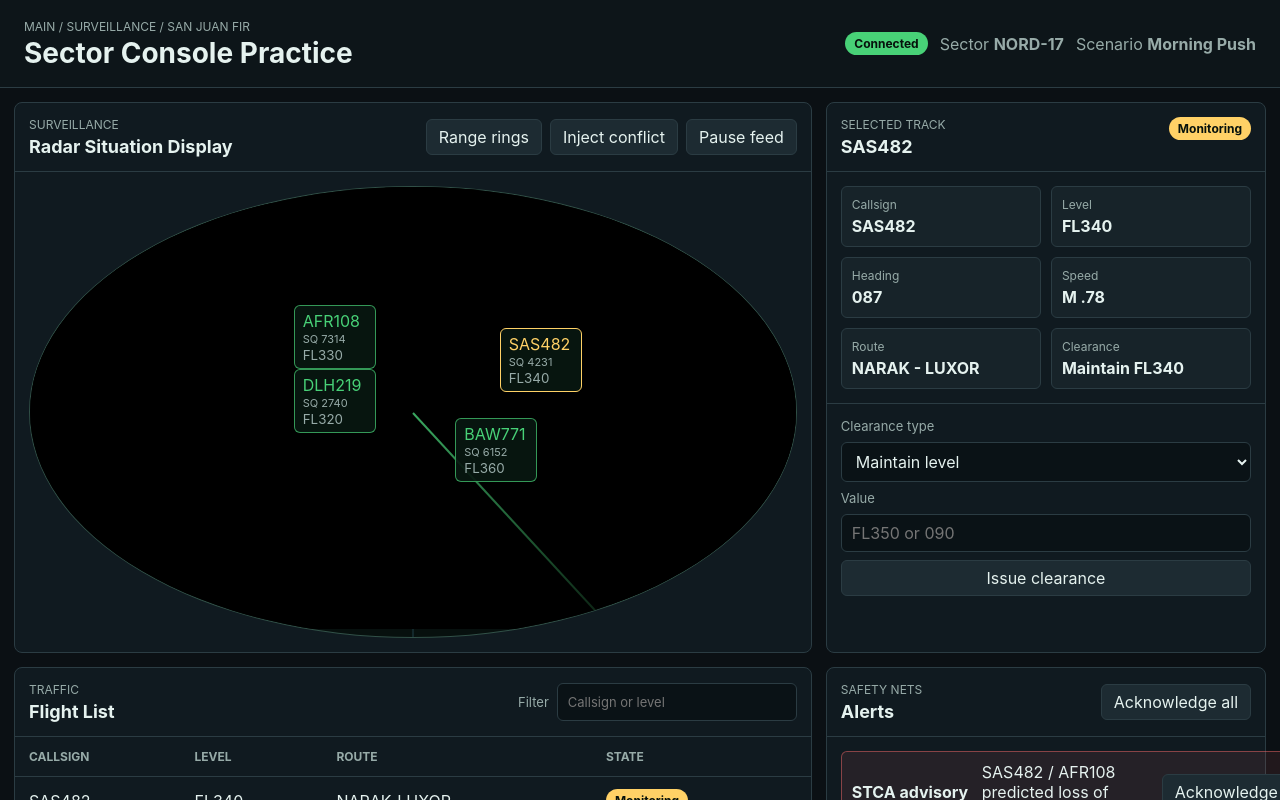
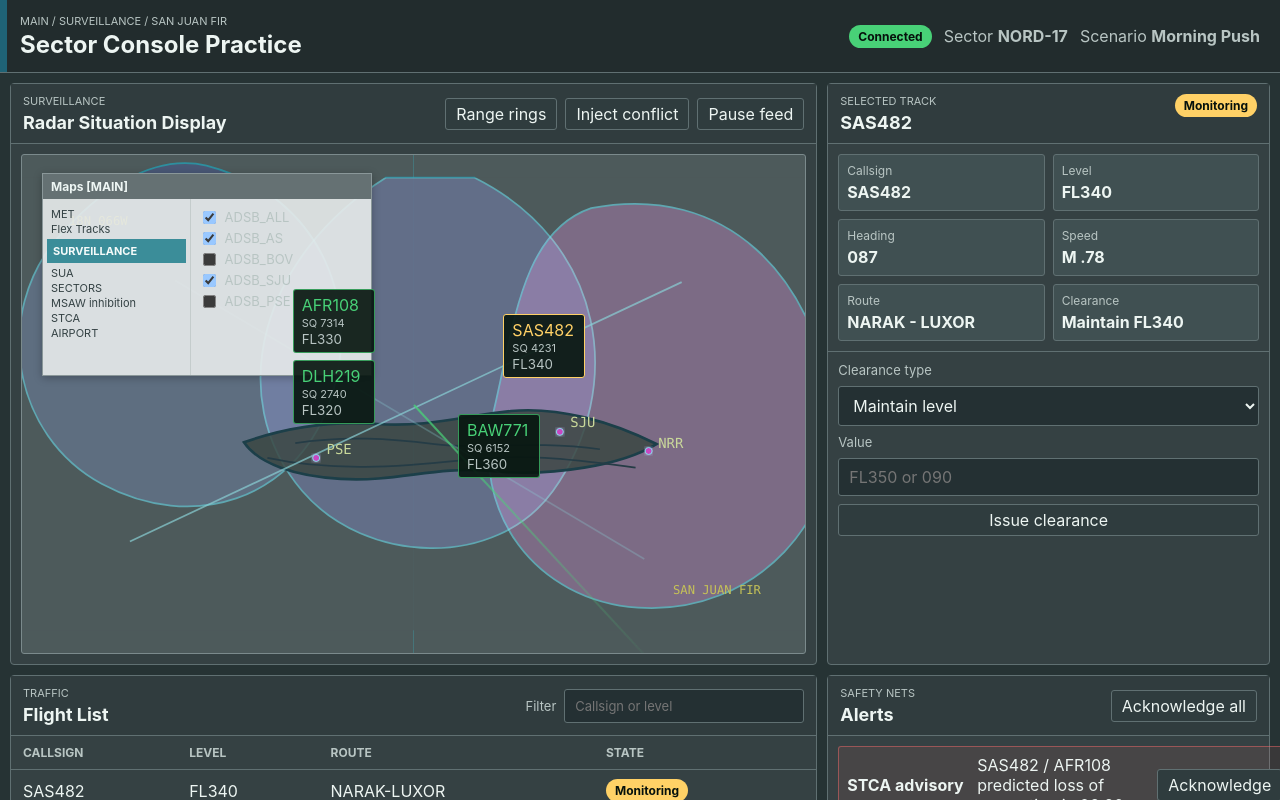
Before and after one commit to AnthonyAElias/atc-practice-site, a plain HTML site: page atc-practice/index.html in a window 1280 px wide. Both pictures are taken after a click on the button "Range rings". Shown: the top 800 px of the page. Drawn offline with Linux system fonts and the light colour scheme.

Commit message:
Retheme ATC practice console with HMI map styling

```diff
--- a/atc-practice/styles.css
+++ b/atc-practice/styles.css
@@ -1,16 +1,18 @@
 :root {
   color-scheme: dark;
-  --bg: #0b1014;
-  --panel: #101a20;
-  --panel-2: #172329;
-  --line: #2b3c43;
-  --text: #e5f2ef;
-  --muted: #97aba8;
+  --bg: #263334;
+  --panel: #354143;
+  --panel-2: #405052;
+  --line: #607072;
+  --text: #edf5f2;
+  --muted: #b8c5c3;
   --green: #48d177;
-  --cyan: #69d2ff;
+  --cyan: #39b7c6;
   --amber: #ffd166;
   --red: #ff6b6b;
-  --blue: #7aa2ff;
+  --blue: #6fa6ff;
+  --map: #4d5a5b;
+  --map-line: #22a5bb;
 }
 
 * {
@@ -34,12 +36,12 @@ textarea {
 
 button {
   border: 1px solid var(--line);
-  border-radius: 6px;
-  background: #1d2b32;
+  border-radius: 3px;
+  background: #2f3c3e;
   color: var(--text);
   cursor: pointer;
-  min-height: 36px;
-  padding: 0 12px;
+  min-height: 32px;
+  padding: 0 10px;
 }
 
 button:hover,
@@ -53,10 +55,11 @@ button:focus-visible {
   align-items: center;
   justify-content: space-between;
   gap: 24px;
-  min-height: 88px;
-  padding: 18px 24px;
+  min-height: 72px;
+  padding: 14px 20px;
   border-bottom: 1px solid var(--line);
-  background: #0d1519;
+  background: #222c2d;
+  box-shadow: inset 7px 0 0 #1f6376;
 }
 
 h1,
@@ -67,7 +70,7 @@ p {
 }
 
 h1 {
-  font-size: 28px;
+  font-size: 24px;
   line-height: 1.1;
 }
 
@@ -82,7 +85,7 @@ h3 {
 .eyebrow {
   margin-bottom: 4px;
   color: var(--muted);
-  font-size: 12px;
+  font-size: 11px;
   letter-spacing: 0;
   text-transform: uppercase;
 }
@@ -125,15 +128,15 @@ h3 {
 
 .workspace {
   display: grid;
-  grid-template-columns: minmax(420px, 1.45fr) minmax(320px, 0.8fr);
-  gap: 14px;
-  padding: 14px;
+  grid-template-columns: minmax(520px, 1.55fr) minmax(330px, 0.85fr);
+  gap: 10px;
+  padding: 10px;
 }
 
 section,
 aside {
   border: 1px solid var(--line);
-  border-radius: 8px;
+  border-radius: 4px;
   background: var(--panel);
   min-width: 0;
 }
@@ -143,8 +146,9 @@ aside {
   align-items: center;
   justify-content: space-between;
   gap: 16px;
-  padding: 14px;
+  padding: 10px 12px;
   border-bottom: 1px solid var(--line);
+  background: #303c3e;
 }
 
 .panel-heading.compact {
@@ -159,33 +163,170 @@ aside {
 }
 
 .radar-panel {
-  min-height: 520px;
+  min-height: 560px;
 }
 
 .radar-scope {
   position: relative;
-  height: 452px;
-  margin: 14px;
+  height: 500px;
+  margin: 10px;
   overflow: hidden;
-  border: 1px solid #315047;
-  border-radius: 50%;
+  border: 1px solid #7b8a8c;
+  border-radius: 3px;
   background:
-    radial-gradient(circle at center, transparent 0 24%, rgba(105, 210, 255, 0.16) 24.2% 24.6%, transparent 24.8% 49%, rgba(105, 210, 255, 0.12) 49.2% 49.7%, transparent 50% 74%, rgba(105, 210, 255, 0.1) 74.2% 74.7%, transparent 75%),
-    linear-gradient(90deg, transparent 49.8%, rgba(105, 210, 255, 0.18) 50%, transparent 50.2%),
-    linear-gradient(0deg, transparent 49.8%, rgba(105, 210, 255, 0.18) 50%, transparent 50.2%),
-    #07100e;
+    radial-gradient(ellipse at center, transparent 0 23%, rgba(47, 196, 213, 0.2) 23.3% 23.7%, transparent 24% 48%, rgba(47, 196, 213, 0.16) 48.3% 48.7%, transparent 49% 73%, rgba(47, 196, 213, 0.12) 73.3% 73.7%, transparent 74%),
+    linear-gradient(90deg, transparent 49.9%, rgba(47, 196, 213, 0.25) 50%, transparent 50.1%),
+    linear-gradient(0deg, transparent 49.9%, rgba(47, 196, 213, 0.25) 50%, transparent 50.1%),
+    var(--map);
 }
 
 .radar-scope.no-rings {
   background:
-    linear-gradient(90deg, transparent 49.8%, rgba(105, 210, 255, 0.18) 50%, transparent 50.2%),
-    linear-gradient(0deg, transparent 49.8%, rgba(105, 210, 255, 0.18) 50%, transparent 50.2%),
-    #07100e;
+    linear-gradient(90deg, transparent 49.9%, rgba(47, 196, 213, 0.25) 50%, transparent 50.1%),
+    linear-gradient(0deg, transparent 49.9%, rgba(47, 196, 213, 0.25) 50%, transparent 50.1%),
+    var(--map);
+}
+
+.map-layer {
+  position: absolute;
+  inset: 0;
+  opacity: 0.92;
+}
+
+.puerto-rico-map {
+  width: 100%;
+  height: 100%;
+  display: block;
+}
+
+.map-water {
+  fill: #4e5b5c;
+}
+
+.range-volume {
+  stroke: var(--map-line);
+  stroke-width: 2;
+  mix-blend-mode: screen;
+  opacity: 0.78;
+}
+
+.volume-a {
+  fill: rgba(75, 73, 176, 0.55);
+}
+
+.volume-b {
+  fill: rgba(159, 61, 153, 0.58);
+}
+
+.volume-c {
+  fill: rgba(69, 87, 168, 0.48);
+}
+
+.coastline {
+  fill: rgba(55, 68, 61, 0.82);
+  stroke: #183d48;
+  stroke-width: 3;
+}
+
+.island-ridge,
+.shore-line {
+  fill: none;
+  stroke: #223a45;
+  stroke-width: 2;
+}
+
+.route-line {
+  fill: none;
+  stroke: #8fdbe0;
+  stroke-width: 2;
+  opacity: 0.7;
+}
+
+.route-line.dim {
+  opacity: 0.28;
+}
+
+.airport-dot {
+  fill: #d345cb;
+  stroke: #83ffff;
+  stroke-width: 1;
+  filter: url("#softGlow");
+}
+
+.map-label,
+.coord-label {
+  fill: #d4e3a0;
+  font-family: ui-monospace, SFMono-Regular, Menlo, Monaco, Consolas, monospace;
+  font-size: 16px;
+}
+
+.coord-label {
+  fill: #d0cb57;
+  font-size: 14px;
+}
+
+.map-menu {
+  position: absolute;
+  left: 20px;
+  top: 18px;
+  z-index: 2;
+  width: min(330px, calc(100% - 40px));
+  border: 1px solid #8a9799;
+  background: rgba(232, 236, 235, 0.9);
+  color: #344244;
+  box-shadow: 0 2px 8px rgba(0, 0, 0, 0.26);
+}
+
+.map-menu-title {
+  padding: 5px 8px;
+  background: #657173;
+  color: #eef6f4;
+  font-size: 12px;
+  font-weight: 700;
+}
+
+.map-menu-body {
+  display: grid;
+  grid-template-columns: 0.9fr 1.1fr;
+  min-height: 176px;
+}
+
+.map-menu-nav,
+.map-menu-list {
+  display: grid;
+  align-content: start;
+  gap: 1px;
+  padding: 8px;
+  font-size: 11px;
+}
+
+.map-menu-nav {
+  border-right: 1px solid #c4cccc;
+}
+
+.map-menu-nav strong {
+  margin: 2px -4px;
+  padding: 5px 6px;
+  background: #3b8d99;
+  color: #f5fbfa;
+}
+
+.map-menu-list label {
+  display: flex;
+  align-items: center;
+  gap: 6px;
+  min-height: 20px;
+}
+
+.map-menu-list input {
+  width: auto;
+  min-height: auto;
 }
 
 .sweep {
   position: absolute;
   inset: 50% auto auto 50%;
+  z-index: 1;
   width: 46%;
   height: 2px;
   transform-origin: left center;
@@ -205,6 +346,7 @@ aside {
 
 .track {
   position: absolute;
+  z-index: 3;
   left: var(--x);
   top: var(--y);
   display: grid;
@@ -251,15 +393,15 @@ aside {
 .detail-grid {
   display: grid;
   grid-template-columns: repeat(2, minmax(0, 1fr));
-  gap: 10px;
+  gap: 8px;
   margin: 0;
-  padding: 14px;
+  padding: 10px;
 }
 
 .detail-grid div {
-  padding: 10px;
+  padding: 8px;
   border: 1px solid var(--line);
-  border-radius: 6px;
+  border-radius: 3px;
   background: var(--panel-2);
 }
 
@@ -276,7 +418,7 @@ dd {
 .clearance-form {
   display: grid;
   gap: 8px;
-  padding: 14px;
+  padding: 10px;
   border-top: 1px solid var(--line);
 }
 
@@ -290,10 +432,10 @@ select,
 textarea {
   width: 100%;
   border: 1px solid var(--line);
-  border-radius: 6px;
-  background: #0a1216;
+  border-radius: 3px;
+  background: #243033;
   color: var(--text);
-  min-height: 38px;
+  min-height: 34px;
   padding: 8px 10px;
 }
 
@@ -316,7 +458,7 @@ table {
 
 th,
 td {
-  padding: 12px 14px;
+  padding: 9px 12px;
   border-bottom: 1px solid var(--line);
   text-align: left;
 }
@@ -330,7 +472,7 @@ th {
 .alert-list,
 .event-log {
   margin: 0;
-  padding: 14px;
+  padding: 10px;
 }
 
 .alert-list {
@@ -344,24 +486,24 @@ th {
   grid-template-columns: minmax(120px, 0.7fr) minmax(170px, 1fr) auto;
   align-items: center;
   gap: 10px;
-  padding: 10px;
+  padding: 8px;
   border: 1px solid rgba(255, 107, 107, 0.45);
-  border-radius: 6px;
+  border-radius: 3px;
   background: rgba(255, 107, 107, 0.09);
 }
 
 .message-list {
   display: grid;
   gap: 10px;
-  padding: 14px;
+  padding: 10px;
 }
 
 .message-list article {
   display: grid;
   gap: 8px;
-  padding: 12px;
+  padding: 10px;
   border: 1px solid var(--line);
-  border-radius: 6px;
+  border-radius: 3px;
   background: var(--panel-2);
 }
 
@@ -369,7 +511,7 @@ th {
   display: grid;
   grid-template-columns: repeat(auto-fit, minmax(min(130px, 100%), 1fr));
   gap: 10px;
-  padding: 14px;
+  padding: 10px;
   min-width: 0;
 }
 
@@ -403,7 +545,7 @@ th {
 dialog {
   width: min(680px, calc(100vw - 28px));
   border: 1px solid var(--line);
-  border-radius: 8px;
+  border-radius: 4px;
   background: var(--panel);
   color: var(--text);
 }
@@ -441,7 +583,11 @@ dialog textarea {
 
 @media (max-width: 560px) {
   .radar-scope {
-    height: 340px;
+    height: 380px;
+  }
+
+  .map-menu {
+    display: none;
   }
 
   .detail-grid,
```
